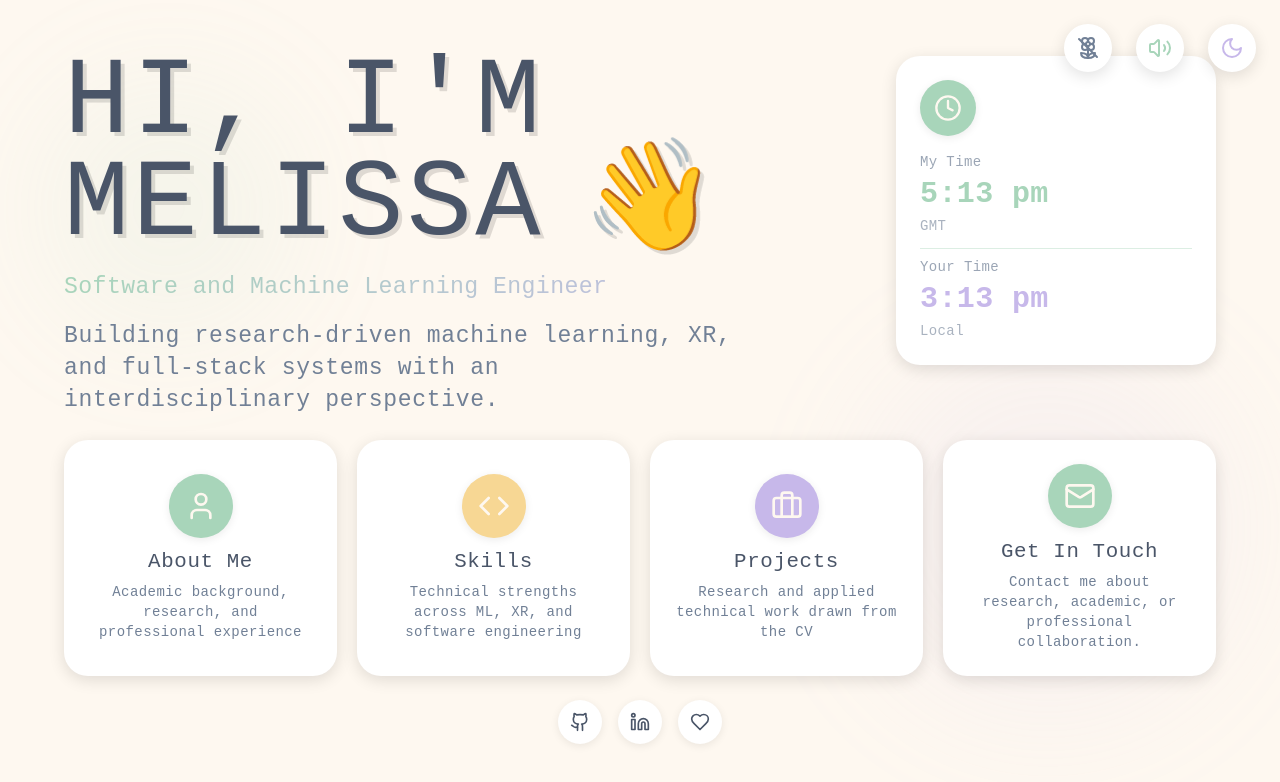
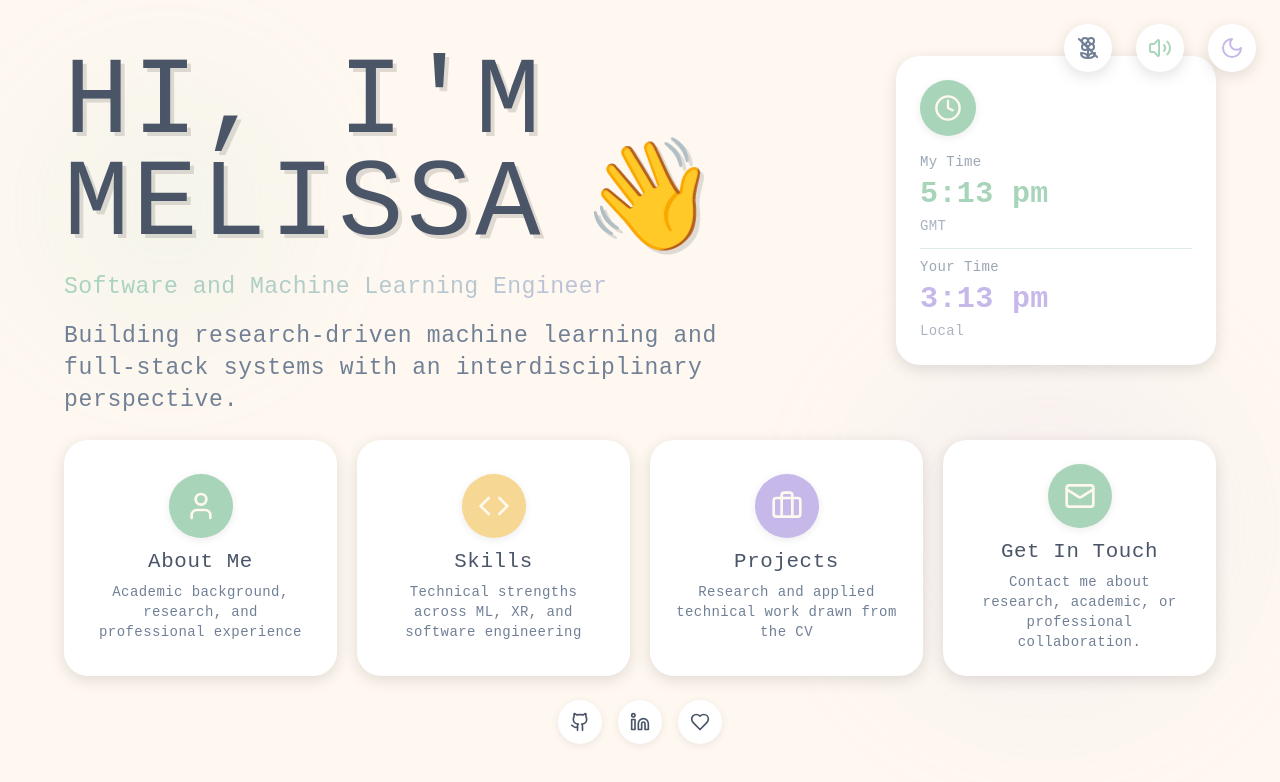
Before and after one commit to melzeta/personal_website, a React (Vite) app: page / in a window 1280 px wide. Shown: the top 782 px of the page. Built offline with nearby package versions, Linux system fonts and the light colour scheme.

Commit message:
changed some written things

```diff
--- a/src/data/personal.ts
+++ b/src/data/personal.ts
@@ -4,7 +4,7 @@ export const personalInfo = {
   // Basic Info
   name: 'Melissa',
   title: 'Software and Machine Learning Engineer',
-  tagline: 'Building research-driven machine learning, XR, and full-stack systems with an interdisciplinary perspective.',
+  tagline: 'Building research-driven machine learning and full-stack systems with an interdisciplinary perspective.',
   emoji: '👋',
 
   // About Section
@@ -85,8 +85,8 @@ export const personalInfo = {
 
   // CV File
   cvFile: {
-    path: `${import.meta.env.BASE_URL}curriculum/applied_ai_machine_learning_cv-1.pdf`,
-    filename: 'applied_ai_machine_learning_cv-1.pdf',
+    path: `${import.meta.env.BASE_URL}professional_cv.pdf`,
+    filename: 'professional_cv.pdf',
   },
 
   // Fun fact for skills page
--- a/src/pages/Contact.tsx
+++ b/src/pages/Contact.tsx
@@ -185,10 +185,7 @@ export const Contact: React.FC = () => {
                 <Download className="w-5 h-5" style={{ color: 'var(--bg-primary)' }} />
               </div>
               <div className="flex-1">
-                <h3 className="mb-1" style={{ color: 'var(--text-primary)' }}>Download CV</h3>
-                <p className="text-sm" style={{ color: 'var(--text-secondary)' }}>
-                  Download my professional CV.
-                </p>
+                <h3 className="mb-1" style={{ color: 'var(--text-primary)' }}>Download my CV! </h3>
               </div>
               <Heart className="w-5 h-5 mt-1" style={{ color: 'var(--accent-tertiary)' }} />
             </button>
```
